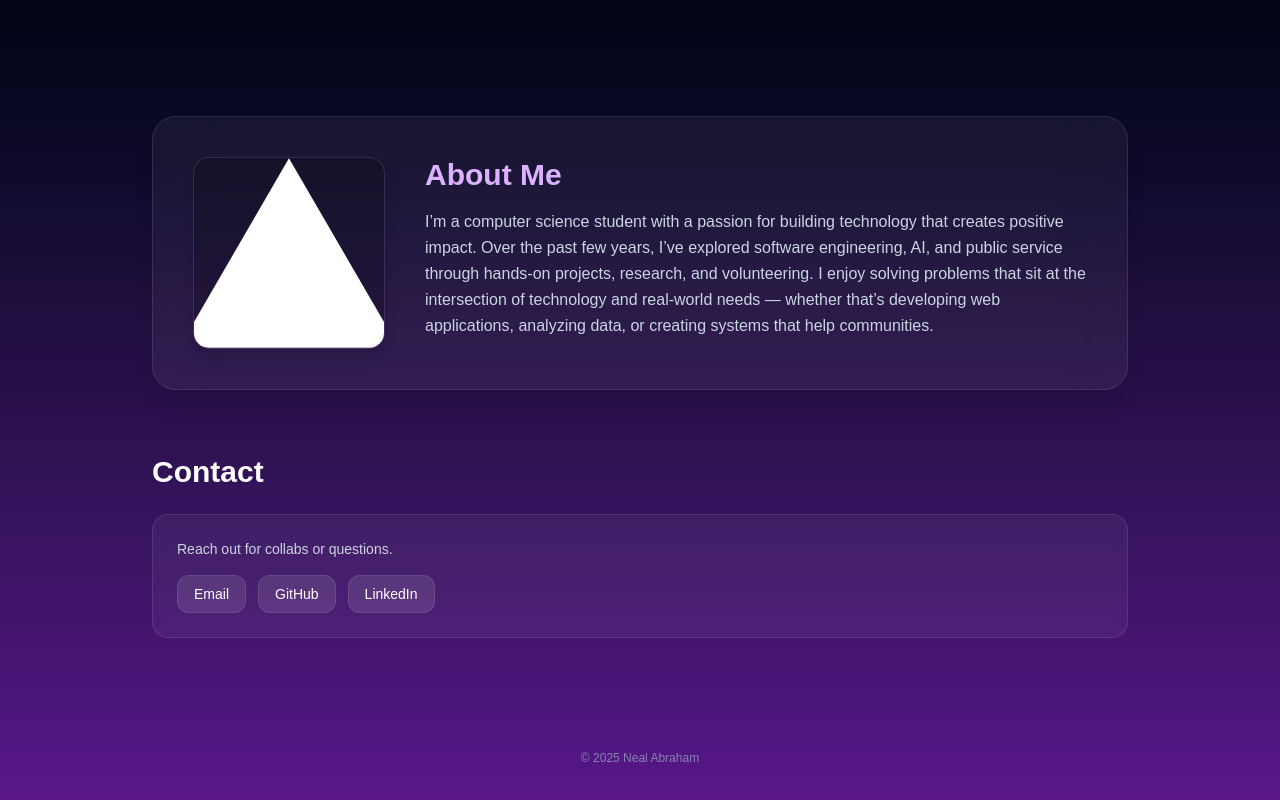
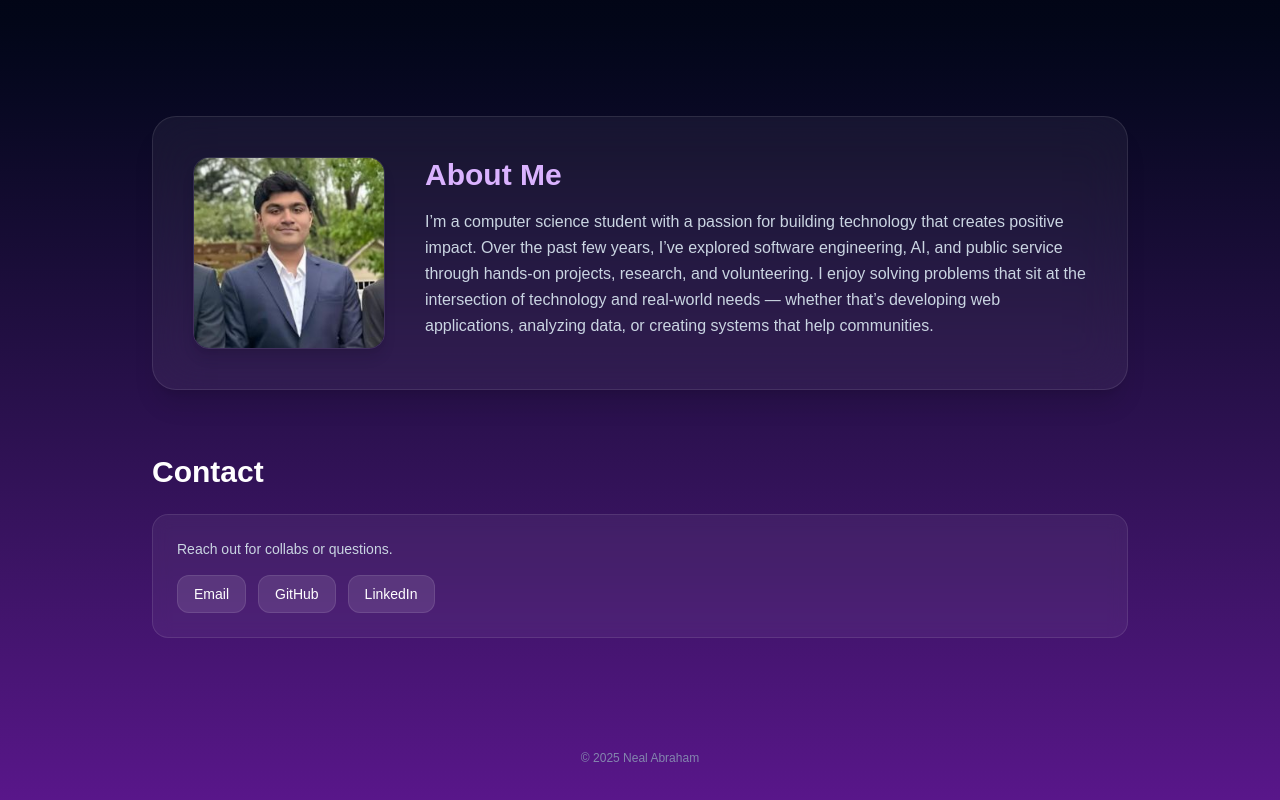
Before and after one commit to Neal-stack/portfolio, a Next.js app: page / in a window 1280 px wide. Shown: the part 769-1569 px from the top of the page. Built offline with nearby package versions, Linux system fonts and the light colour scheme.

Commit message:
updated profile pic

```diff
--- a/src/app/film/page.js
+++ b/src/app/film/page.js
@@ -27,7 +27,7 @@ export default function FilmPage() {
               Mise-en-scène project from CINE 2064. There is no audio, this project focuses soley on the visual aspect of film.
             </p>
             <a
-              href="#"
+              href="https://www.youtube.com/watch?v=nI649ohb-y0"
               className="rounded-xl px-5 py-2 text-sm font-medium bg-white/10 backdrop-blur-md hover:bg-purple-500/20 transition"
             >
               Watch Film
--- a/src/app/page.js
+++ b/src/app/page.js
@@ -72,7 +72,7 @@ export default function Home() {
             <div className="shrink-0">
               <div className="relative h-40 w-40 md:h-48 md:w-48 rounded-2xl overflow-hidden border border-white/10 shadow-lg">
                 <Image
-                  src="/vercel.svg"
+                  src="/profile.jpg"
                   alt="Portrait"
                   fill
                   sizes="192px"
--- a/src/app/tech/page.js
+++ b/src/app/tech/page.js
@@ -1,5 +1,3 @@
-export const dynamic = 'force-dynamic';
-
 export default function TechPage() {
   return (
     <main className="min-h-screen bg-gradient-to-b from-black via-slate-950 to-purple-900 text-white pt-24">
```
Also changed, not shown: public/150A8208.JPG (added), public/profile.jpg (added).
